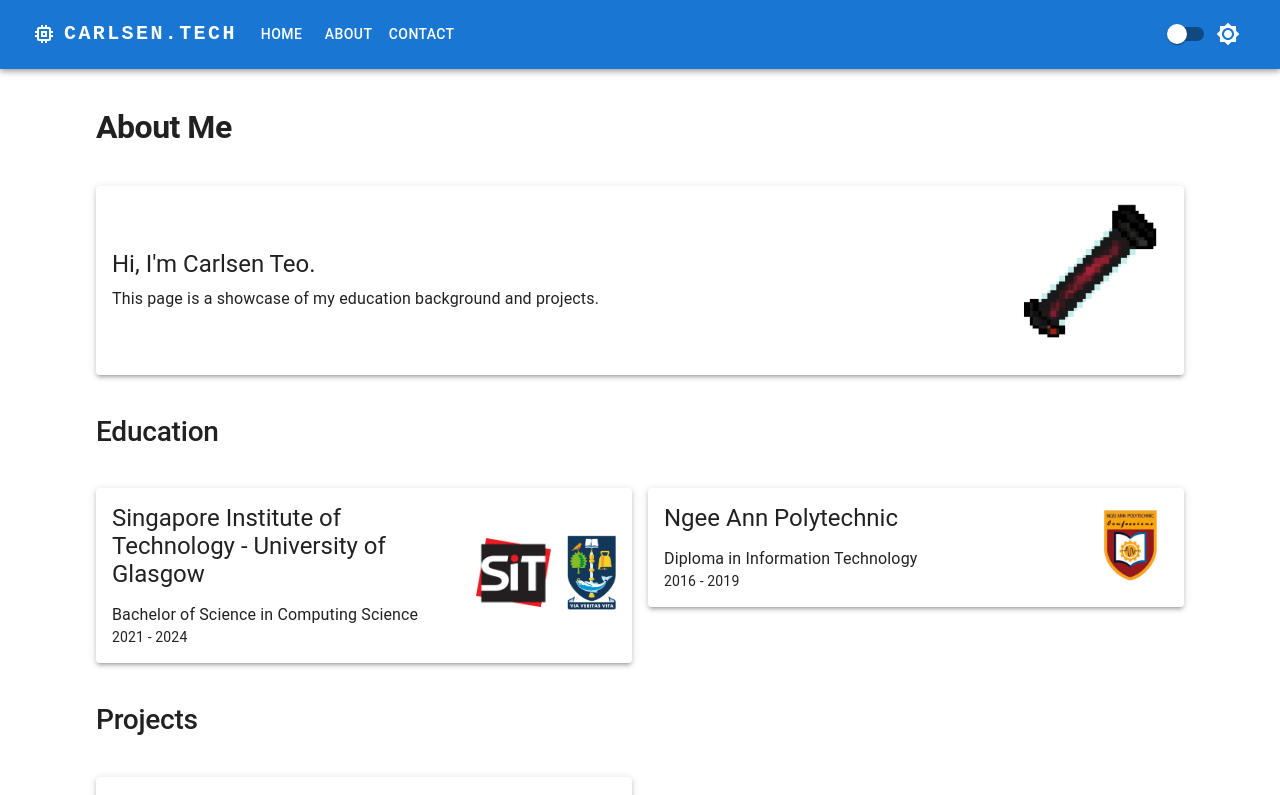
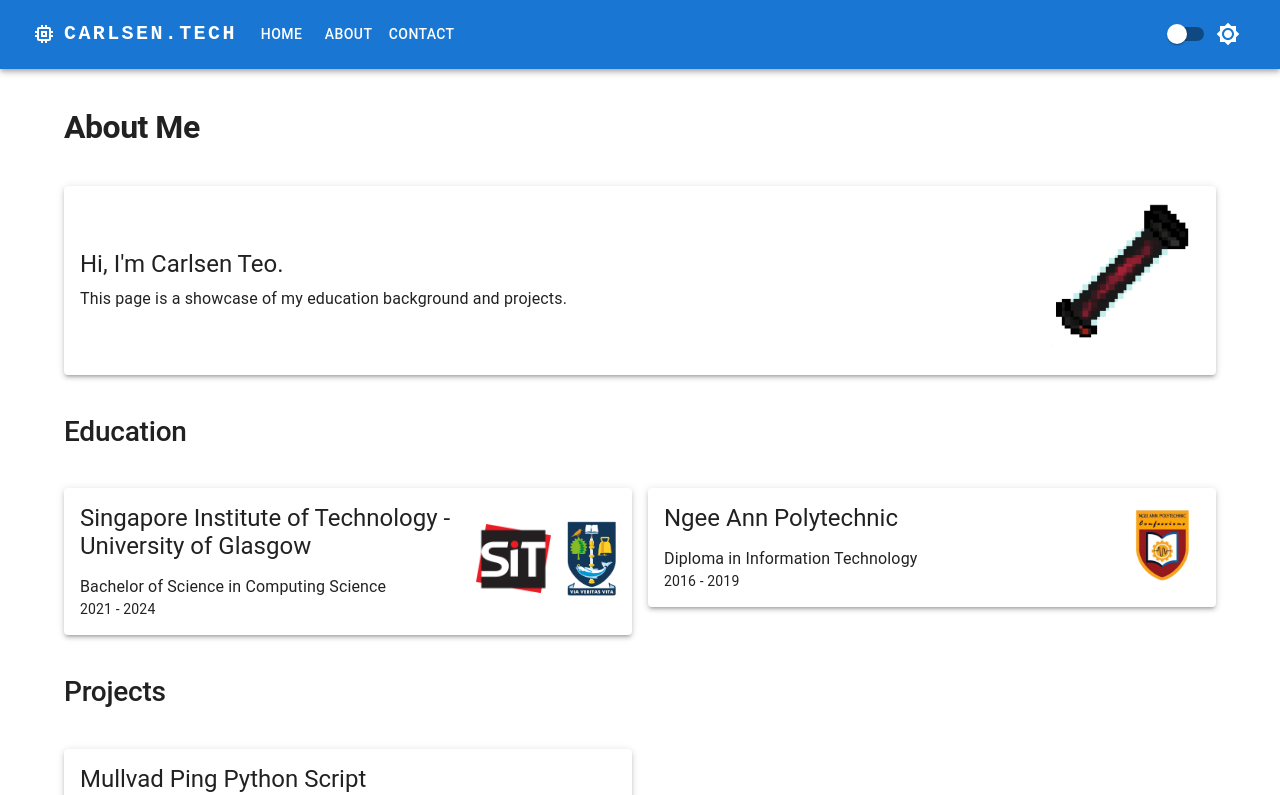
Before and after one commit to Wind1337/mywebsite, a React (Create React App) app: page /about in a window 1280 px wide. Shown: the top 795 px of the page. Built offline with nearby package versions, Linux system fonts and the light colour scheme.

Commit message:
Use MUI containers instead of janky margin config

```diff
--- a/src/components/About.js
+++ b/src/components/About.js
@@ -1,5 +1,6 @@
 import React from "react";
 import Box from "@mui/material/Box";
+import Container from "@mui/material/Container";
 import Button from "@mui/material/Button";
 import Typography from "@mui/material/Typography";
 import Grid from "@mui/material/Grid";
@@ -17,14 +18,13 @@ function About() {
       description: "Bachelor of Science in Computing Science",
       time: "2021 - 2024",
       image: "/images/logos/SIT.png",
-      image2:
-        "/images/logos/UofG.png",
+      image2: "/images/logos/UofG.png",
     },
     {
       title: "Ngee Ann Polytechnic",
       description: "Diploma in Information Technology",
       time: "2016 - 2019",
-      image: "/images/logos/NgeeAnnPoly.png"
+      image: "/images/logos/NgeeAnnPoly.png",
     },
   ];
 
@@ -39,15 +39,8 @@ function About() {
   ];
 
   return (
-    <Box
-      sx={{
-        flexGrow: 1,
-        mx: {
-          xs: 1,
-          md: 7,
-        },
-      }}
-    >
+    <Container maxWidth="xl">
+      <Box sx={{ flexGrow: 1 }}>
         <Typography sx={{ my: 5 }} variant="h1" gutterBottom>
           About Me
         </Typography>
@@ -170,6 +163,7 @@ function About() {
           ))}
         </Grid>
       </Box>
+    </Container>
   );
 }
 
--- a/src/components/Contact.js
+++ b/src/components/Contact.js
@@ -1,18 +1,12 @@
 import React from "react";
 import Box from "@mui/material/Box";
+import Container from "@mui/material/Container";
 import Typography from "@mui/material/Typography";
 
 function Contact() {
   return (
-    <Box
-      sx={{
-        flexGrow: 1,
-        mx: {
-          xs: 1,
-          md: 7,
-        },
-      }}
-    >
+    <Container maxWidth="xl">
+      <Box sx={{ flexGrow: 1 }}>
         <Typography sx={{ my: 5 }} variant="h1" gutterBottom>
           Contact Me
         </Typography>
@@ -20,6 +14,7 @@ function Contact() {
           This is the contact page where you can't contact me yet.
         </Typography>
       </Box>
+    </Container>
   );
 }
 
--- a/src/components/Home.js
+++ b/src/components/Home.js
@@ -1,18 +1,12 @@
 import React from "react";
 import Box from "@mui/material/Box";
+import Container from "@mui/material/Container";
 import Typography from "@mui/material/Typography";
 
 function Home() {
   return (
-    <Box
-      sx={{
-        flexGrow: 1,
-        mx: {
-          xs: 1,
-          md: 7,
-        },
-      }}
-    >
+    <Container maxWidth="xl">
+      <Box sx={{ flexGrow: 1 }}>
         <Typography sx={{ my: 5 }} variant="h1" gutterBottom>
           Website of Carlsen Teo
         </Typography>
@@ -20,6 +14,7 @@ function Home() {
           Work in Progress while I think of something witty to write here
         </Typography>
       </Box>
+    </Container>
   );
 }
 
```
Lines whose indentation alone changed are shown as unchanged.
